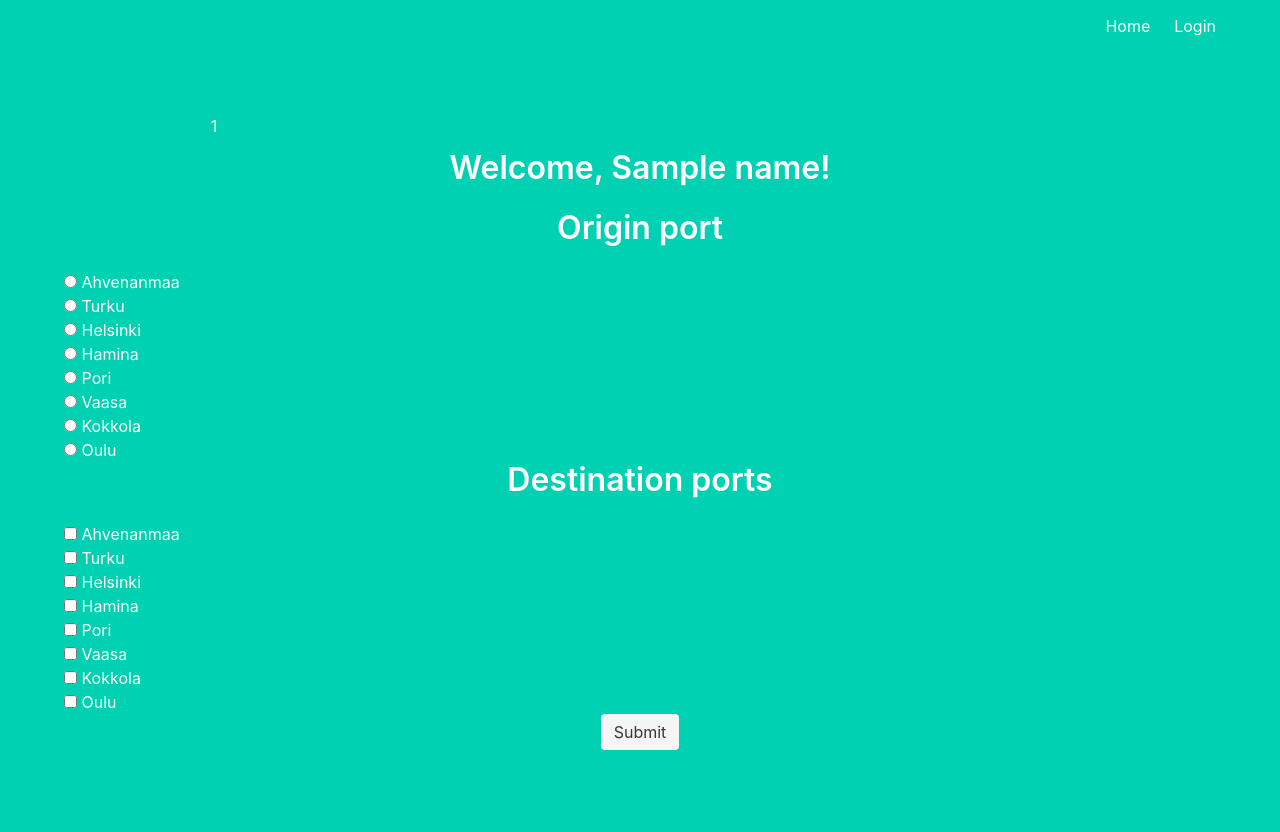
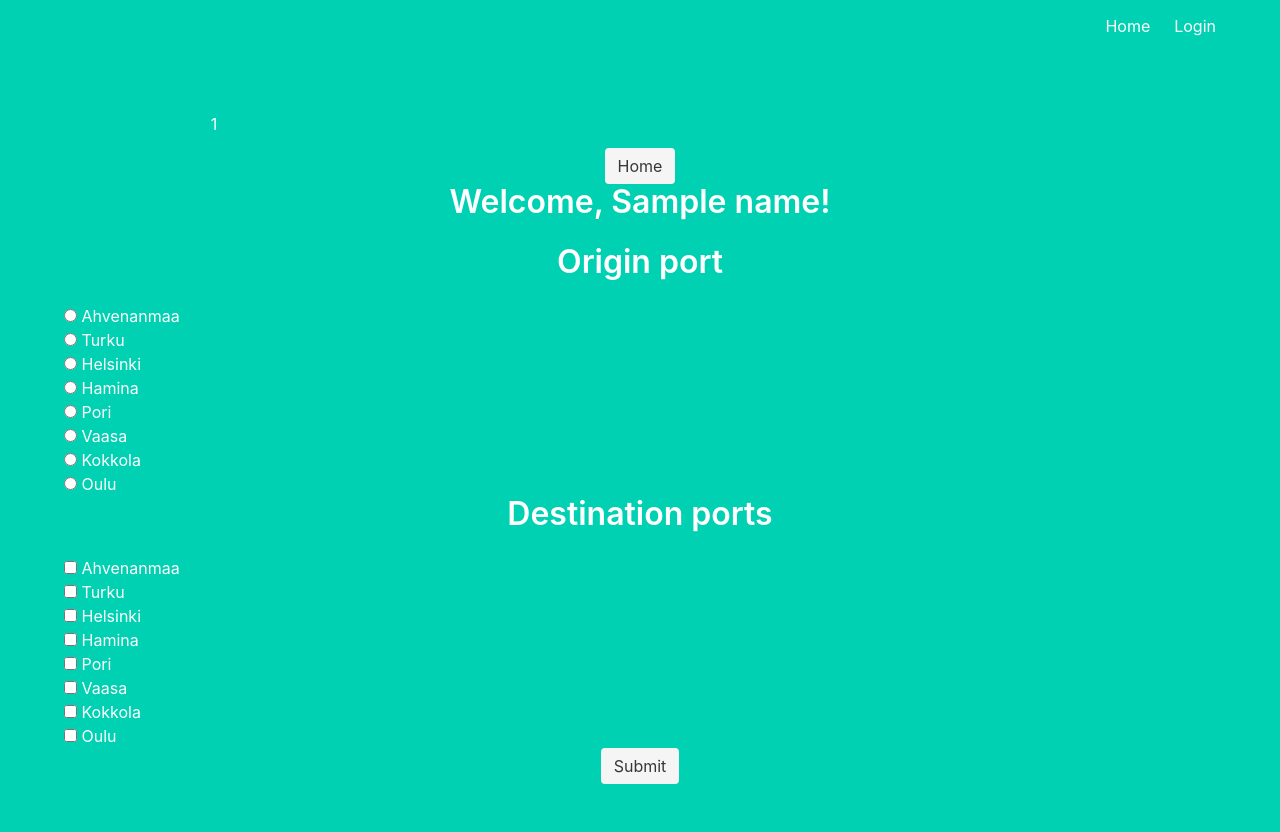
Before and after one commit to ullallulla/tour-tag, a Python web app: template templates/leader.html in a window 1280 px wide. Before the commit the page ends 750 px from the top, so only its background shows below. Run offline with Jinja, Linux system fonts and the light colour scheme; the template is opened without the code that fills it: most values are stand-ins (such as "Sample title", 1, 10 or a date in 2020).

Commit message:
Add files via upload

```diff
--- a/templates/leader.html
+++ b/templates/leader.html
@@ -16,10 +16,12 @@
 {% endwith %}
 </div>
 
+<p align="center"><a href=/ >
+<button class='button is-light'="height:25px;width:50px">Home</button></a></p>
+
 <h1 class="title">
   Welcome, {{ name }}!
 </h1>
-
 <form method="POST">
     <h3 class="title">Origin port</h3>
 
@@ -131,5 +133,4 @@
 
 
 
-
 {% endblock %}
```
